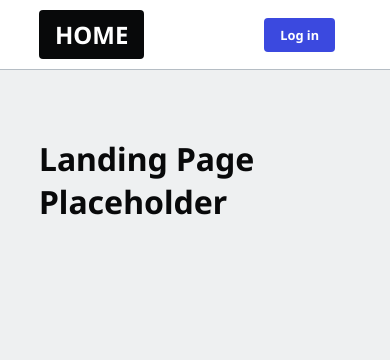
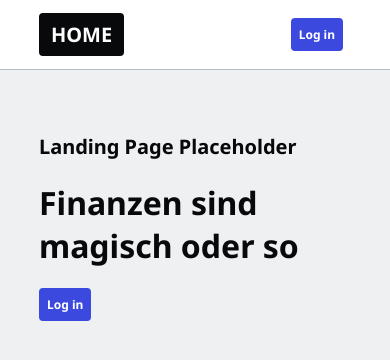
Before and after one commit to 53854/SWE_1, a Next.js app: page / in a window 390 px wide. Shown: the top 360 px of the page. Built offline with nearby package versions, Linux system fonts and the light colour scheme; no server answers.

Commit message:
Landing Page Login/Logout

```diff
--- a/pages/index.js
+++ b/pages/index.js
@@ -1,14 +1,39 @@
 import Head from 'next/head';
 import styles from '../styles/Home.module.css';
 import Link from 'next/link';
-import { firestore, fromMillis, expenseToJSON} from '../lib/firebase'
+import { useRouter } from 'next/router';
+import { useContext } from 'react';
+import { UserContext } from '../lib/context';
+import { auth, firestore, fromMillis, expenseToJSON} from '../lib/firebase'
 import { useState, useEffect } from 'react';
 
 export default function Home(props) {
+  const { user, username } = useContext(UserContext)
+  const router = useRouter();
+  const signOut = () => {
+    router.push("./");
+    auth.signOut();
+  }
 
   return (
     <main>
-      <h1>Landing Page Placeholder</h1>
+      <h2>Landing Page Placeholder</h2>
+      <h1>Finanzen sind magisch oder so</h1>
+
+      {username && (
+          <p>
+            <button href="/" onClick={signOut}>SignOut</button>
+          </p>
+        )}
+
+        {/* user is not signed OR has not created username */}
+        {!username && (
+          <p>
+            <Link href="/enter">
+              <button className="btn-blue">Log in</button>
+            </Link>
+          </p>
+        )}
     </main>
   );
 }
--- a/styles/globals.css
+++ b/styles/globals.css
@@ -125,13 +125,13 @@ code {
   font-weight: bold;
   border-radius: 0.25rem;
   cursor: pointer;
-  margin: 0.5rem 1rem 0.5rem 0;
+  margin: 0.5rem 0.5rem 0.5rem 0;
 }
 
 @media only screen and (max-width: 768px) {
   button {
-    padding: 0.5rem 1rem;
-    font-size: 0.8rem;
+    padding: 0.5rem 0.5rem;
+    font-size: 0.75rem;
   }
 }
 
@@ -175,8 +175,8 @@ button.btn-logo {
   background-color: var(--color-text);
   color: white;
   text-transform: uppercase;
-  font-size: 1.5rem;
-  padding: 0.5rem 1rem;
+  font-size: 1.25rem;
+  padding: 0.5rem 0.75rem;
 }
 
 
```
Also changed, not shown: pages/admin/[slug].js (+2 -5 lines).
